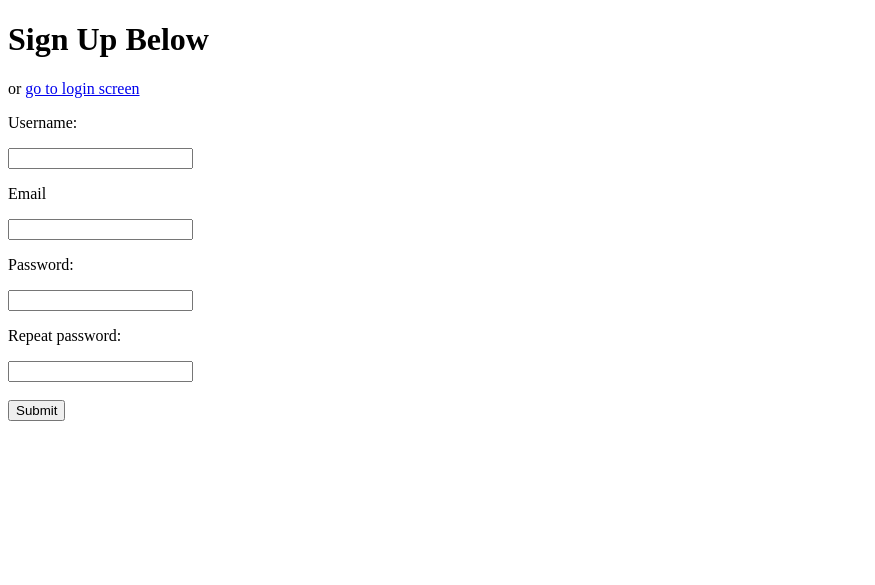
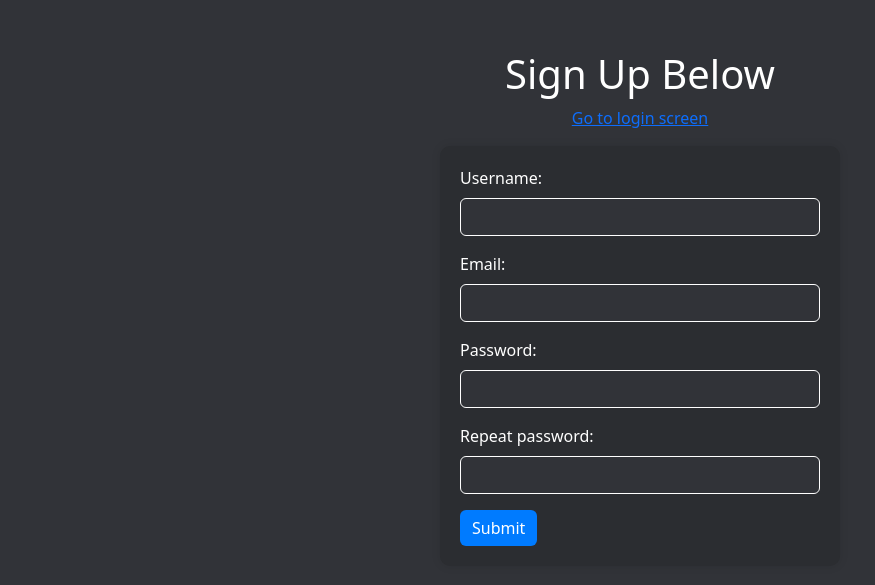
Before and after one commit to Stefan-Luna-Domaradzki/Aplikacje-internetowe, a Django app: page / in a window 1280 px wide. Shown: the top 585 px of the page, without its empty margins (0-875 px from the left). Run offline with Django 5.2, Linux system fonts and the light colour scheme; some libraries are stand-ins or nearby versions.

Commit message:
better html
idk

```diff
--- /dev/null
+++ b/myproject/static/register_styles.css
@@ -0,0 +1,43 @@
+/* Add your custom styles here */
+
+body {
+    background-color: #313338 !important; /* New background color (dark gray) */
+    color: #ffffff; /* New text color (white) */
+}
+
+.container {
+    margin-top: 50px;
+    background-color: #313338; /* New container background color */
+    color: #ffffff; /* Container text color */
+
+}
+
+.custom-form {
+    max-width: 400px;
+    margin: 0 auto;
+    background-color: #2B2D31; /* Form background color */
+    padding: 20px;
+    border-radius: 10px;
+    box-shadow: 0 0 10px rgba(0, 0, 0, 0.1);
+}
+
+.custom-form label {
+    color: #ffffff; /* Label text color (white) */
+}
+
+.custom-form input[type="text"],
+.custom-form input[type="email"],
+.custom-form input[type="password"] {
+    background-color: #313338; /* Text input background color */
+    color: #ffffff; /* Text input text color */
+    border: 1px solid #ffffff; /* Text input border color */
+}
+
+.custom-form button {
+    background-color: #007bff; /* Button background color (blue) */
+    border: none;
+}
+
+.custom-form button:hover {
+    background-color: #0056b3; /* Darker shade of blue on hover */
+}
--- a/myproject/templates/register.html
+++ b/myproject/templates/register.html
@@ -1,48 +1,54 @@
 <!DOCTYPE html>
 
-<style>
-    h5{
-    color: red;
-    }
-</style>
+{% load static %}
 
 <html lang="en">
 <head>
     <meta charset="UTF-8">
     <title>Register</title>
+    <link rel="stylesheet" href="https://cdn.jsdelivr.net/npm/bootstrap@5.0.0-alpha2/dist/css/bootstrap.min.css">
+    <link rel="stylesheet" href="{% static 'register_styles.css' %}">
+    <style>
+        h5 {
+            color: red;
+        }
+    </style>
 </head>
 <body>
-<h1> Sign Up Below </h1>
-or
-<a href="{% url 'login' %}">go to login screen</a>
+<div class="container">
+    <h1 class="text-center">Sign Up Below</h1>
+    <p class="text-center"><a href="{% url 'login' %}">Go to login screen</a></p>
 
+    {% for message in messages %}
+        <h5 class="text-center">{{ message }}</h5>
+    {% endfor %}
 
-{% for message in messages %}
-<h5>{{message}}</h5>
-{% endfor %}
+    <form method="POST" action="{% url 'register' %}" class="custom-form">
+        {% csrf_token %}
+        <div class="mb-3">
+            <label for="username" class="form-label">Username:</label>
+            <input type="text" class="form-control" id="username" name="username" required>
+        </div>
 
+        <div class="mb-3">
+            <label for="email" class="form-label">Email:</label>
+            <input type="email" class="form-control" id="email" name="email" required>
+        </div>
 
-<form method="POST" action="register">
-    {% csrf_token %}
-    <p>Username:</p>
-    <input type="text" name="username">
+        <div class="mb-3">
+            <label for="password" class="form-label">Password:</label>
+            <input type="password" class="form-control" id="password" name="password" required>
+        </div>
 
-    <p>Email</p>
-    <input type="email" name="email">
+        <div class="mb-3">
+            <label for="password2" class="form-label">Repeat password:</label>
+            <input type="password" class="form-control" id="password2" name="password2" required>
+        </div>
 
-    <p>Password:</p>
-    <input type="password" name="password">
+        <button type="submit" class="btn btn-primary">Submit</button>
+    </form>
+</div>
 
-    <p>Repeat password:</p>
-    <input type="password" name="password2"> <br><br>
-
-    <input type="submit">
-    <br>
-    <!-- Przycisk przenoszący do strony login.html -->
-
-
-</form>
-
-
+<script src="https://cdn.jsdelivr.net/npm/bootstrap@5.0.0-alpha2/dist/js/bootstrap.bundle.min.js"></script>
 </body>
 </html>
```
Also changed, not shown: myproject/static/login_styles.css (added, +43 -0 lines), myproject/templates/add_event.html (+31 -13 lines), myproject/templates/login.html (+12 -11 lines), myproject/db.sqlite3.
